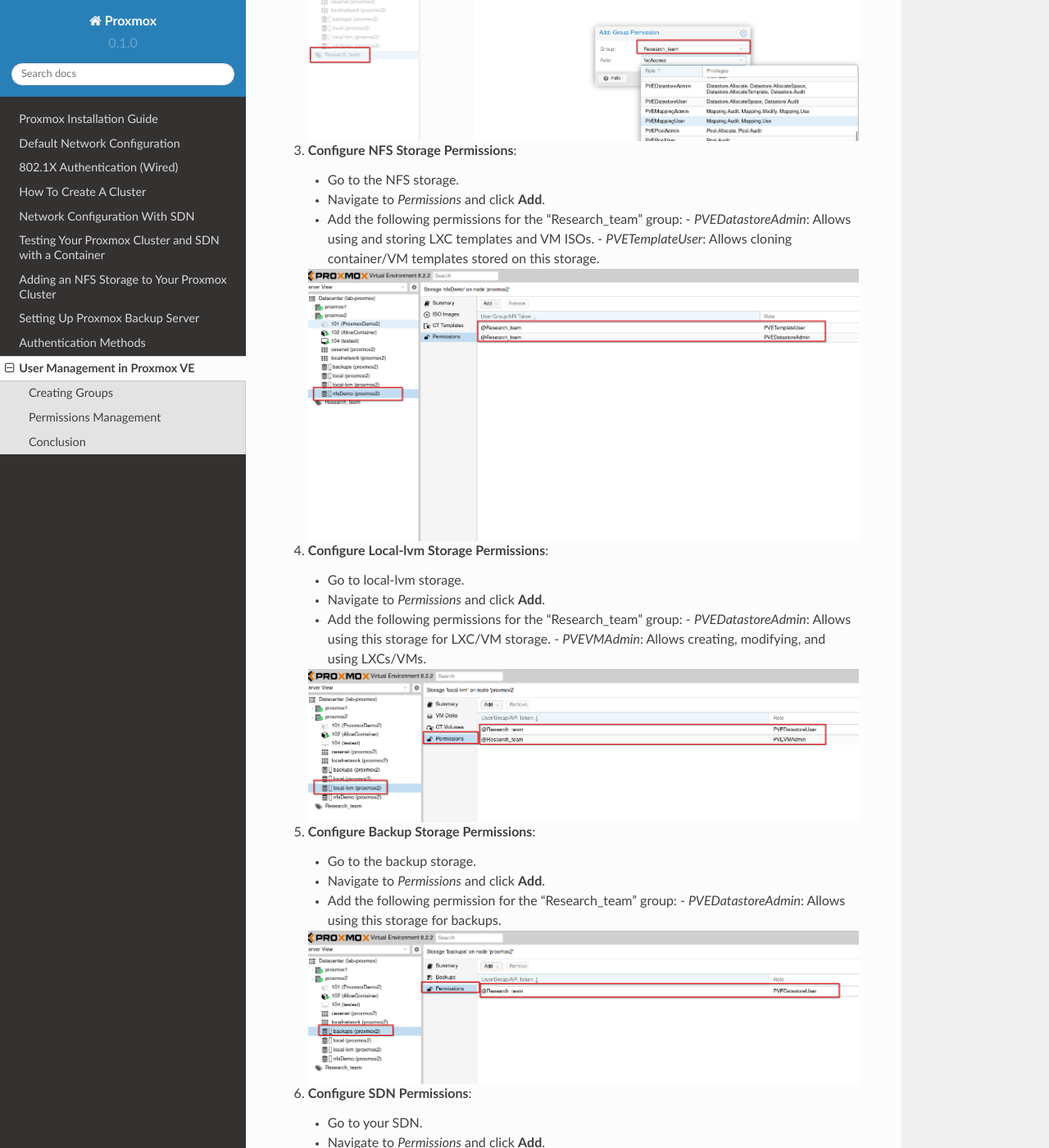
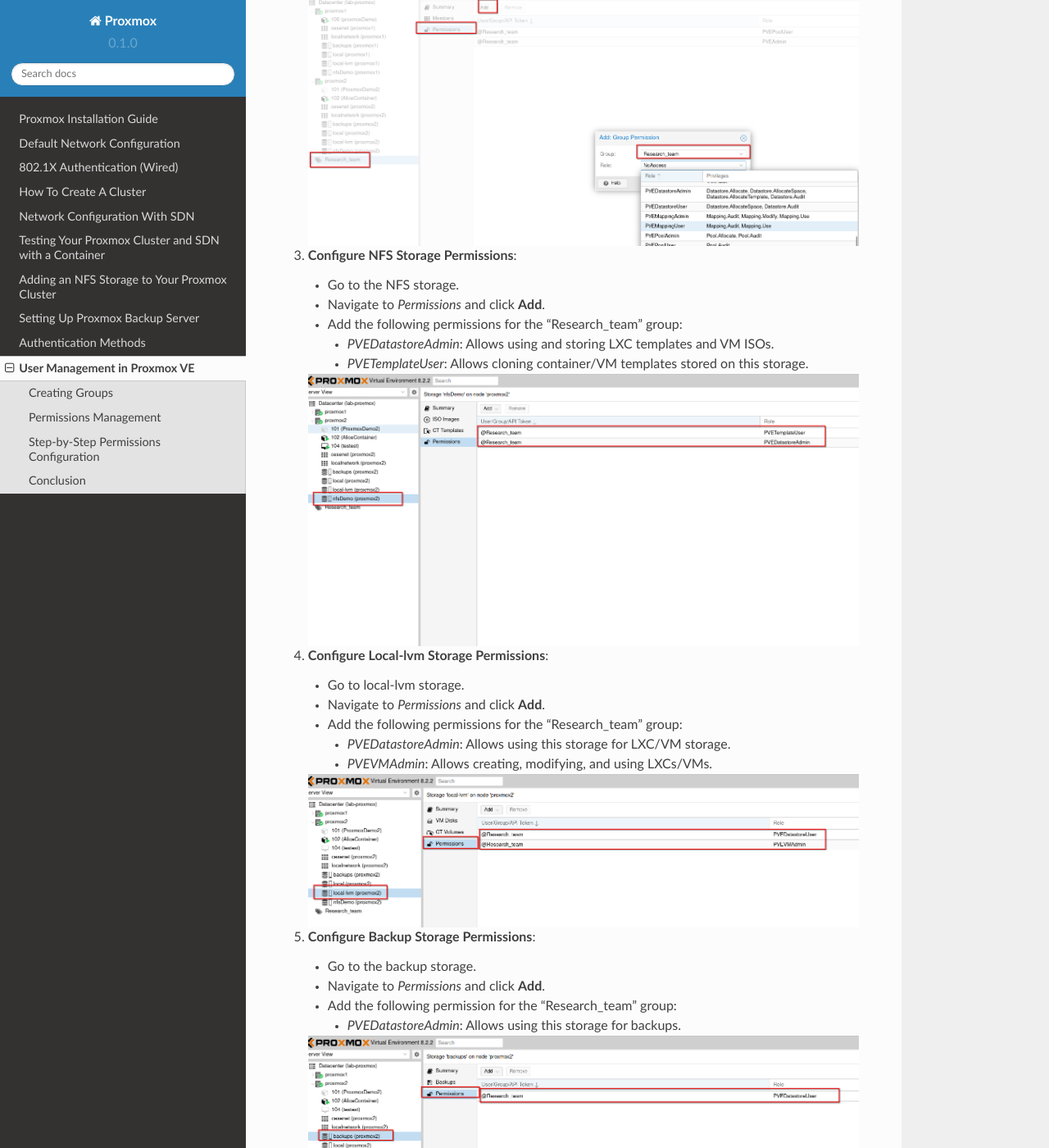
Before and after one commit to T2an/proxmox, a Sphinx documentation site: the page built from docs/source/permissions.rst, in a window 1280 px wide and 1400 px high, scrolled down 2964 px. Shown: the whole window at 82% size. Built offline with Sphinx 7.4.7 and the Read the Docs theme 2.0.0, drawn with Linux system fonts in a browser that asks for light colours; some of the changed text lies outside the part shown.

Commit message:
Small correct on permission  section

```diff
--- a/docs/source/permissions.rst
+++ b/docs/source/permissions.rst
@@ -9,9 +9,11 @@
 Groups simplify the management of privileges for multiple users. Follow these steps to create a group:
 
 1. **Navigate to Group Management**:
+
    - Go to `Datacenter > Permissions > Groups`.
 
 2. **Create a New Group**:
+
    - Click **Create** and enter a name for the group.
 
 For this documentation, we created two groups:
@@ -32,10 +34,12 @@
 For this example, we created three users:
 
 - **Members of the "Research_team" group**:
+
   - Alice
   - Bob
 
 - **Member of the "Student" group**:
+
   - Toto
 
 Permissions Management
@@ -55,7 +59,8 @@
 - Use and create backups
 - Use the SDN to configure VM/LXCs
 
-### Step-by-Step Permissions Configuration
+Step-by-Step Permissions Configuration
+--------------------------------------
 
 1. **Create a Resource Pool**:
 
@@ -73,6 +78,7 @@
    - Go to the newly created resource pool.
    - Navigate to `Permissions` and click **Add**.
    - Configure permissions for the "Research_team" group:
+
      - `PVEPoolUser`: Allows the group to use the pool.
      - `PVEVMAdmin`: Allows members to create and manage VMs/LXCs within the pool.
 
@@ -85,6 +91,7 @@
    - Go to the NFS storage.
    - Navigate to `Permissions` and click **Add**.
    - Add the following permissions for the "Research_team" group:
+
      - `PVEDatastoreAdmin`: Allows using and storing LXC templates and VM ISOs.
      - `PVETemplateUser`: Allows cloning container/VM templates stored on this storage.
 
@@ -97,6 +104,7 @@
    - Go to local-lvm storage.
    - Navigate to `Permissions` and click **Add**.
    - Add the following permissions for the "Research_team" group:
+
      - `PVEDatastoreAdmin`: Allows using this storage for LXC/VM storage.
      - `PVEVMAdmin`: Allows creating, modifying, and using LXCs/VMs.
 
@@ -109,6 +117,7 @@
    - Go to the backup storage.
    - Navigate to `Permissions` and click **Add**.
    - Add the following permission for the "Research_team" group:
+
      - `PVEDatastoreAdmin`: Allows using this storage for backups.
 
    .. image:: ./images/backup_perm.png
@@ -120,6 +129,7 @@
    - Go to your SDN.
    - Navigate to `Permissions` and click **Add**.
    - Add the following permission for the "Research_team" group:
+
      - `PVESDNUser`: Allows using the SDN to configure LXCs/VMs.
 
    .. image:: ./images/SDN_perm.png
```
Also changed, not shown: other parts of docs/source/permissions.rst (+3 -3 lines).
